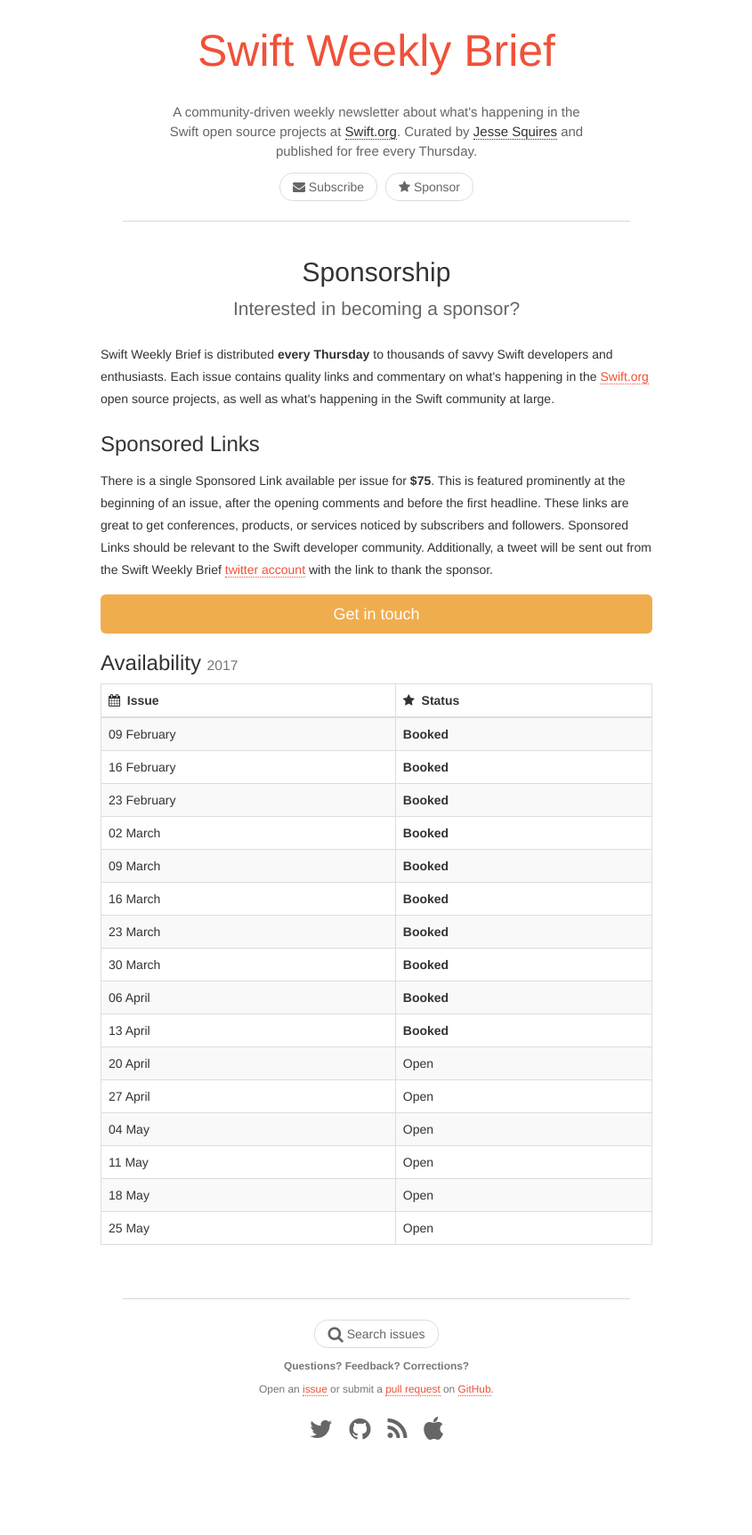
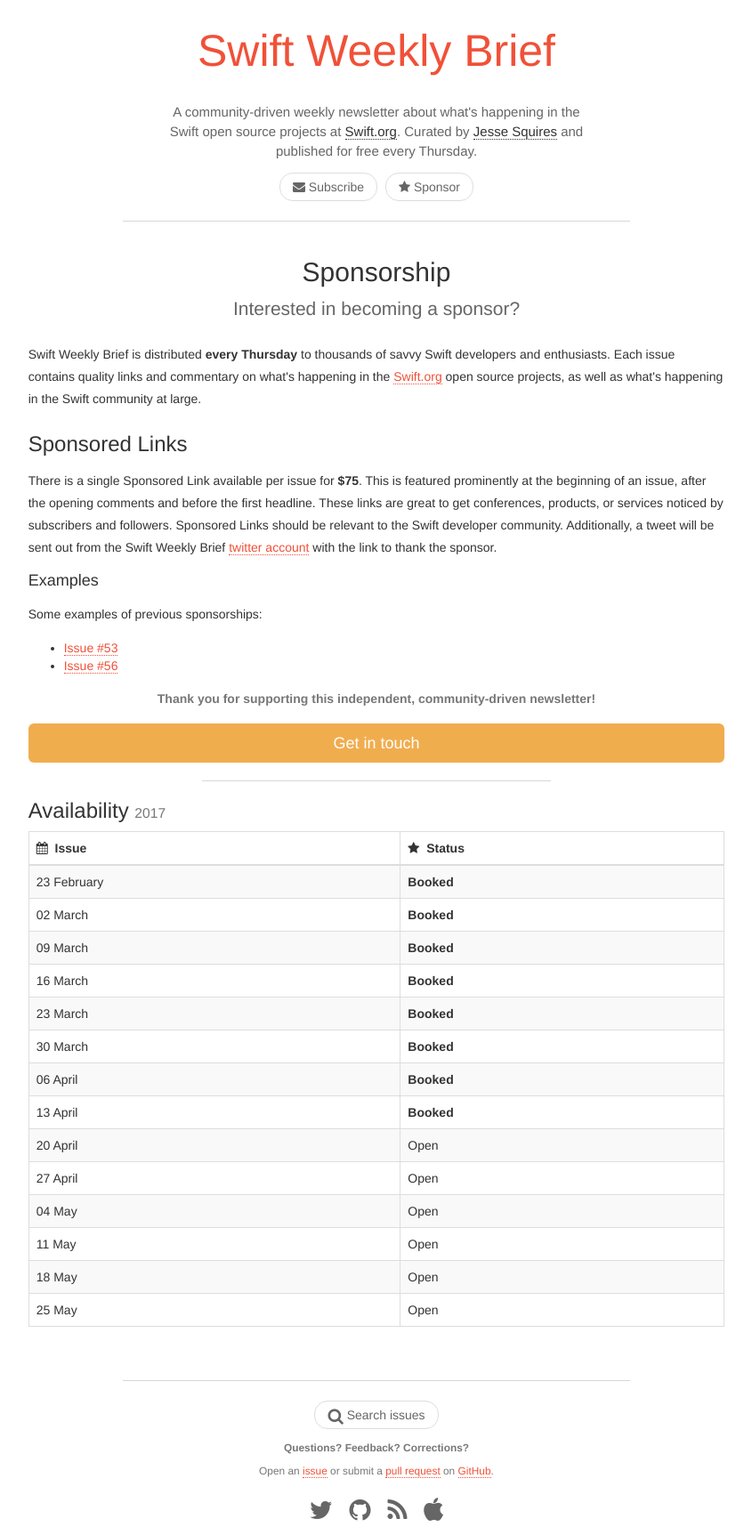
Before and after one commit to SwiftWeekly/swiftweekly.github.io, a Jekyll site: the page built from sponsorship.md, in a window 1280 px wide. Shown: the whole page at 89% size, without its empty margins (217-1062 px from the left). Built offline with Jekyll 4.4.1, drawn with Linux system fonts in a browser that asks for light colours; before the commit the page ends 1633 px from its top, so only the background shows below that.

Commit message:
update sponsorship

```diff
--- a/sponsorship.md
+++ b/sponsorship.md
@@ -4,7 +4,7 @@
 ---
 
 <div class="row">
-<div class="col-sm-8 col-sm-offset-2 col-md-8 col-md-offset-2">
+<div class="col-sm-10 col-sm-offset-1 col-md-10 col-md-offset-1">
 
 <h2 class="text-center">Sponsorship</h2>
 <p class="lead text-center">Interested in becoming a sponsor?</p>
@@ -20,14 +20,24 @@
 Sponsored Links should be relevant to the Swift developer community. Additionally, a tweet will be sent out from
 the Swift Weekly Brief <a href="{{ site.links.twitter }}">twitter account</a> with the link to thank the sponsor.</p>
 
-<a class="btn btn-warning btn-lg center" href="mailto:jesse@jessesquires.com">Get in touch</a>
+<h4>Examples</h4>
+
+<p>Some examples of previous sponsorships:</p>
+<ul>
+    <li><a href="/issue-53/">Issue #53</a></li>
+    <li><a href="/issue-56/">Issue #56</a></li>
+</ul>
+
+<p class="text-muted text-center"><b>Thank you for supporting this independent, community-driven newsletter!</b></p>
+
+<a class="btn btn-warning btn-lg center" href="mailto:jesse@jessesquires.com?subject=Swift Weekly Brief Sponsorship">Get in touch</a>
+
+<hr/>
 
 <h3>Availability <small>2017</small></h3>
 <div class="table-responsive" markdown="1">
 | <i class="fa fa-calendar" aria-hidden="true"></i>&nbsp; Issue | <i class="fa fa-star" aria-hidden="true"></i>&nbsp; Status |
 |:--------------|:-----------|
-| 09 February   | **Booked** |
-| 16 February   | **Booked** |
 | 23 February   | **Booked** |
 | 02 March      | **Booked** |
 | 09 March      | **Booked** |
```
